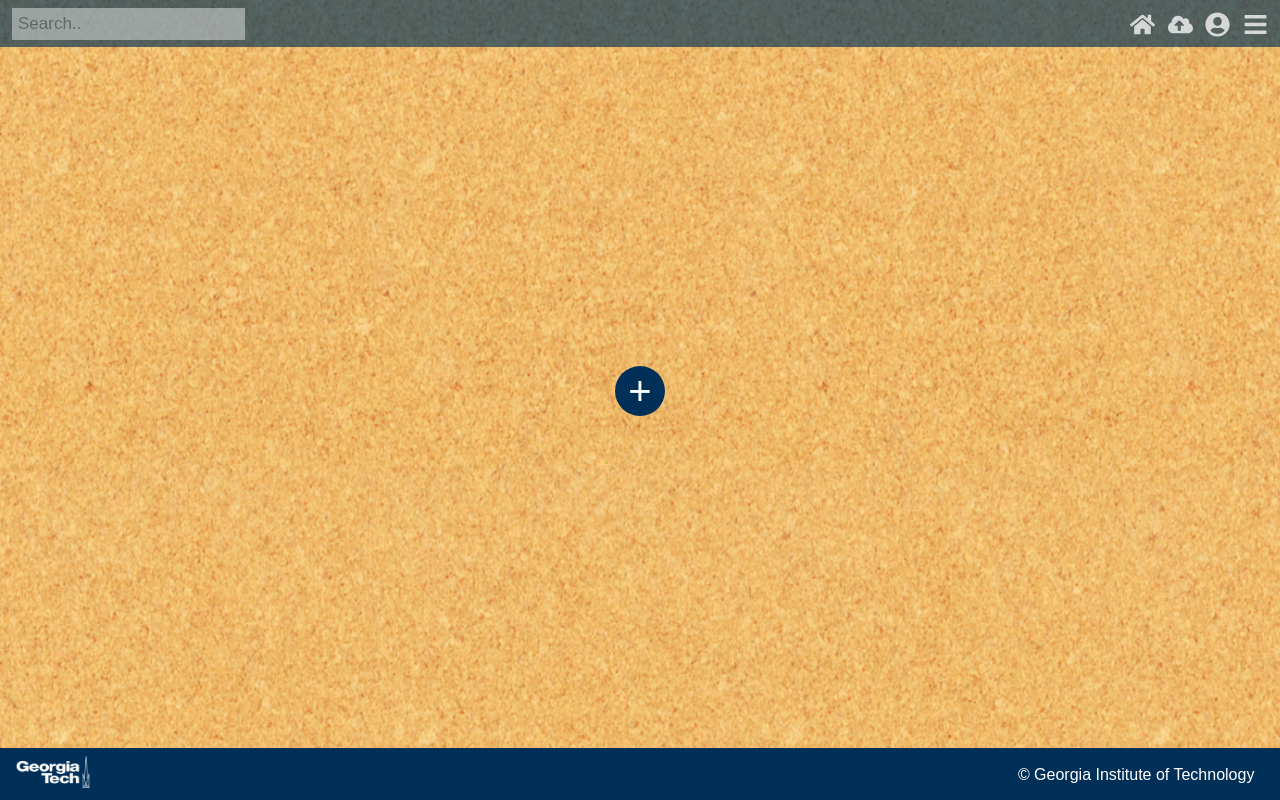
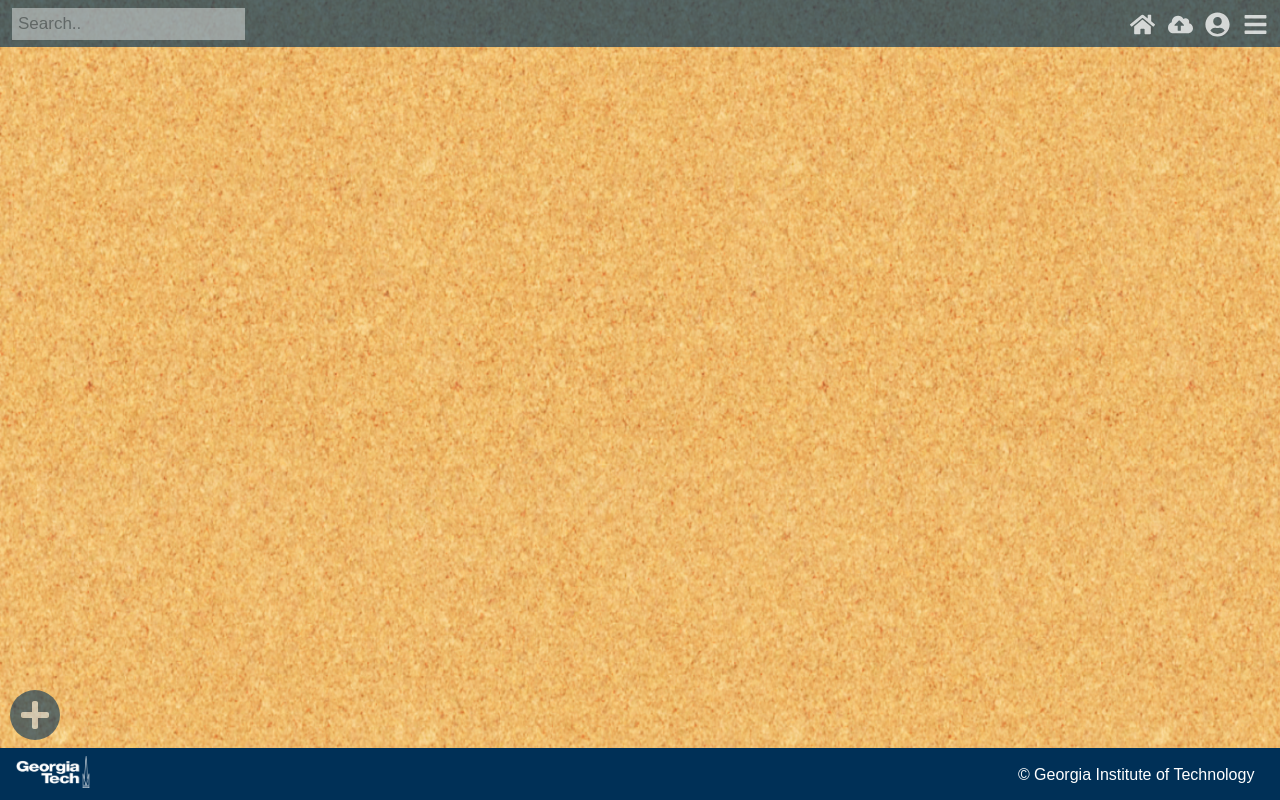
Before and after one commit to kscharm/digital-time-capsule, a React (Create React App) app: page /personalCapsule in a window 1280 px wide. Built offline with nearby package versions, Linux system fonts and the light colour scheme.

Commit message:
styled add to match navBar. Popup to be done later

```diff
--- /dev/null
+++ b/src/components/AddButton/index.jsx
@@ -0,0 +1,15 @@
+import React from 'react';
+import './style.css';
+import {FaPlus} from 'react-icons/fa';
+
+const AddButton = (props) => {
+  return (
+      <div className='add'>
+        <button onClick={props.buttonAction} className={ `our-btn-default our-btn-${props.buttonType}` }>
+        <FaPlus className='addIcon' size={32}/>
+        </button>
+      </div>
+  );
+};
+
+export default AddButton;
--- /dev/null
+++ b/src/components/AddButton/style.css
@@ -0,0 +1,34 @@
+/*add button*/
+
+.our-btn-add {
+    font-size: 40px;
+    background-color: #003057;
+    opacity: 0.6;
+    color: white;
+    padding: 0px 0px;
+    min-width: 50px;
+    min-height: 50px;
+    border-radius: 100%;
+    outline: none;
+    border: none;
+    cursor: pointer;
+    /* puts button on bottom part of the screen */
+    bottom: 60px;
+    left: 10px;
+    position: fixed;
+}
+
+.addIcon {
+    opacity: .75;
+    margin-right: .5em;
+    bottom: 9px;
+    left: 9px;
+    position: absolute;
+    color: white;
+}
+.addIcon:hover {
+    opacity: .85;
+}
+.addIcon:active {
+    opacity: 1;
+}
--- a/src/components/OurButton/style.css
+++ b/src/components/OurButton/style.css
@@ -158,18 +158,3 @@
     background-color: rgba(0, 0, 0, 0.38);
     opacity: .38;
 }
-
-/*add button*/
-
-.our-btn-add {
-    font-size: 40px;
-    background-color: #003057;
-    color: white;
-    padding: 0px 0px;
-    min-width: 50px;
-    min-height: 50px;
-    border-radius: 100%;
-    outline: none;
-    border: none;
-    cursor: pointer;
-}
--- a/src/pages/PersonalCapsule/index.jsx
+++ b/src/pages/PersonalCapsule/index.jsx
@@ -1,5 +1,5 @@
 import React, { Component } from 'react';
-import OurButton from '../../components/OurButton';
+import AddButton from '../../components/AddButton';
 import Spinner from '../../components/Spinner';
 import Background from '../../images/cork.jpg';
 import './style.css';
@@ -23,13 +23,13 @@ export default class PersonalCapsule extends Component {
   }
 
   render() {
+
     return (
         <div id='capsulePage'>
           <div className='capsuleDiv' style={{background: `url(${Background})`, backgroundSize:'cover'}} >
-            <div className='login'>
-              <OurButton //this button needs to be in the bottom left corner and be scalable to the screen size
+            <div className='addButton'>
+              <AddButton
                 buttonAction={() => { this.hello() }}
-                buttonText='+'
                 buttonType='add'
               />
             </div>
```
Also changed, not shown: 1 other file (tests, documents, lock files or other folders).
